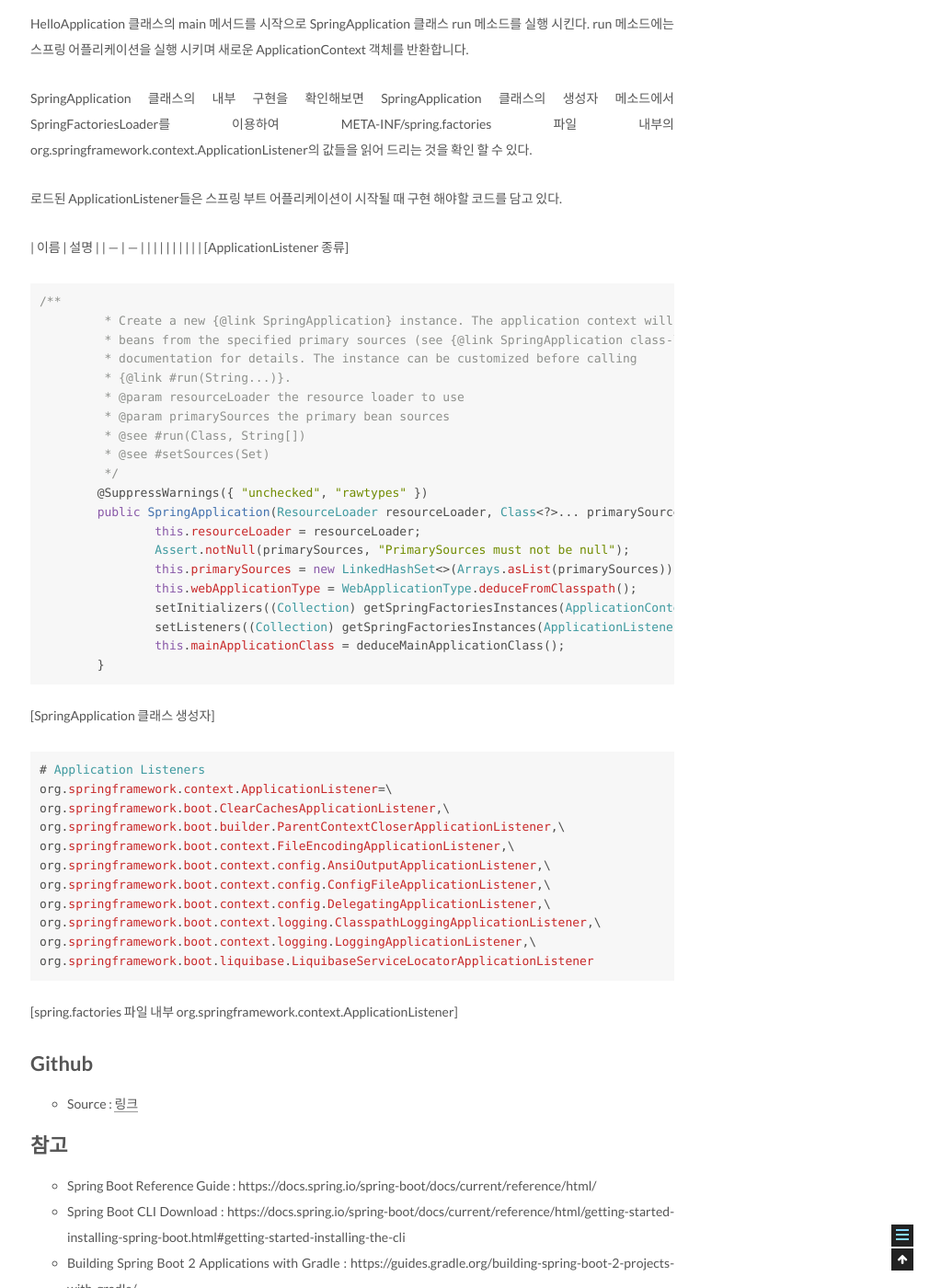
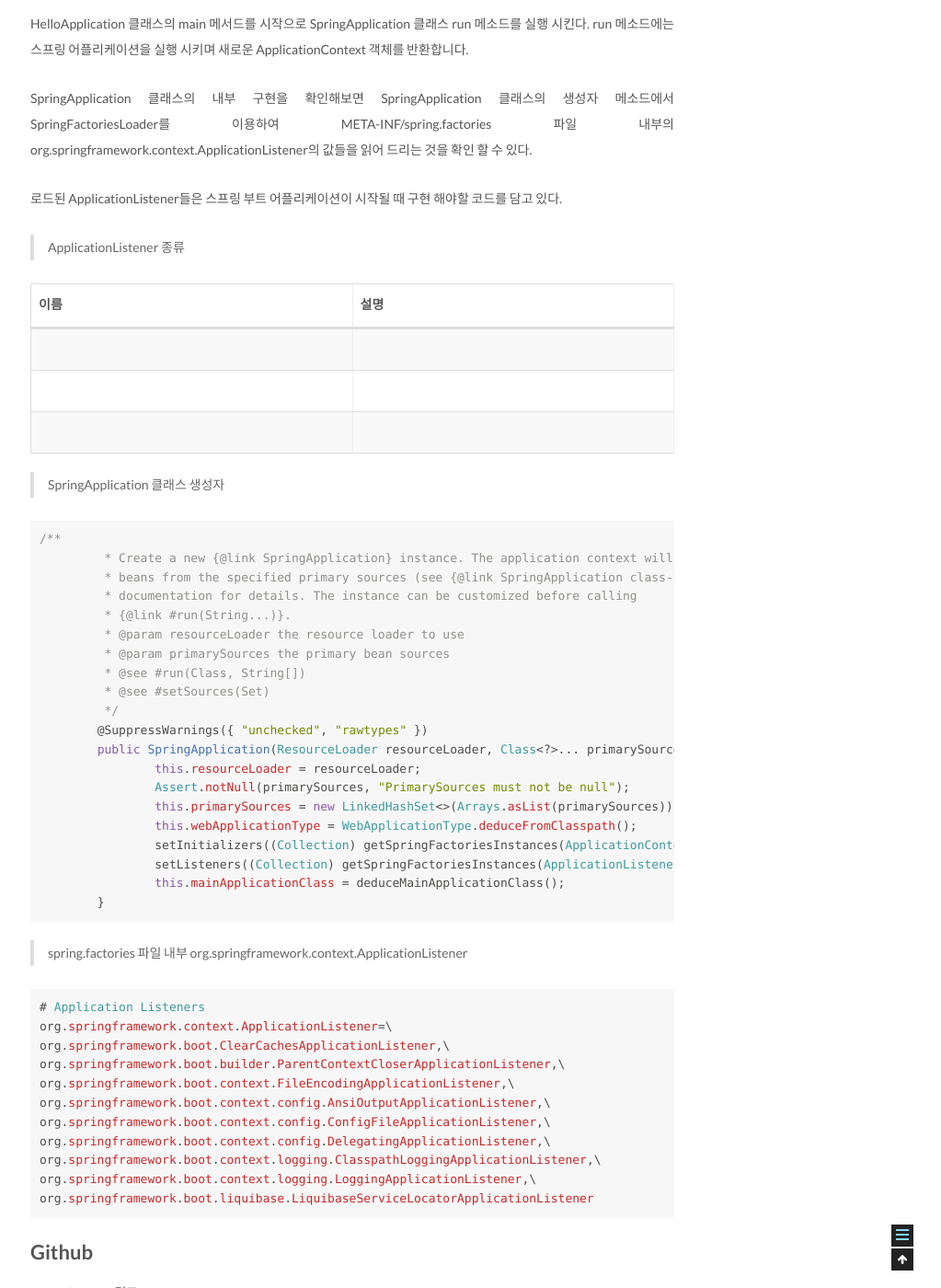
Before and after one commit to csj4032/csj4032.github.io, a Jekyll site: the page built from _posts/2019-07-22-Primavera-Chap02.md, in a window 1280 px wide and 1400 px high, scrolled down 6174 px. Shown: the whole window at 92% size, without its empty margins (257-1280 px from the left). Built offline with Jekyll 4.4.1, drawn with Linux system fonts in a browser that asks for light colours; comment, search, counter and statistics services are not loaded; part of the change alters nothing that is shown.

Commit message:
스프링부트 챕터 02 수정

````diff
--- a/_posts/2019-07-22-Primavera-Chap02.md
+++ b/_posts/2019-07-22-Primavera-Chap02.md
@@ -99,12 +99,15 @@ SpringApplication 클래스의 내부 구현을 확인해보면 SpringApplicatio
 
 로드된 ApplicationListener들은 스프링 부트 어플리케이션이 시작될 때 구현 해야할 코드를 담고 있다.
 
+> ApplicationListener 종류
+
 | 이름 | 설명 |
 | --- | --- |
 |  | |
 |  | |
 |  | |
-[ApplicationListener 종류]
+
+> SpringApplication 클래스 생성자
 
 ```java
 /**
@@ -128,8 +131,8 @@ SpringApplication 클래스의 내부 구현을 확인해보면 SpringApplicatio
 		this.mainApplicationClass = deduceMainApplicationClass();
 	}
 ```
-[SpringApplication 클래스 생성자]
 
+> spring.factories 파일 내부 org.springframework.context.ApplicationListener
 
 ```java
 # Application Listeners
@@ -144,7 +147,6 @@ org.springframework.boot.context.logging.ClasspathLoggingApplicationListener,\
 org.springframework.boot.context.logging.LoggingApplicationListener,\
 org.springframework.boot.liquibase.LiquibaseServiceLocatorApplicationListener
 ```
-[spring.factories 파일 내부 org.springframework.context.ApplicationListener]
 
 # Github
 * Source : [링크](https://github.com/csj4032/primavera/tree/master/hello)
````
